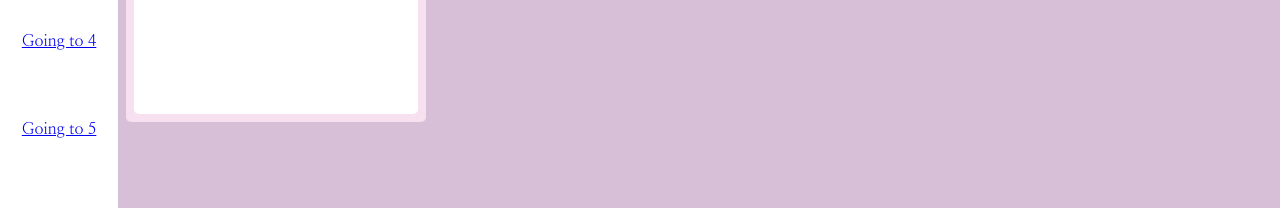
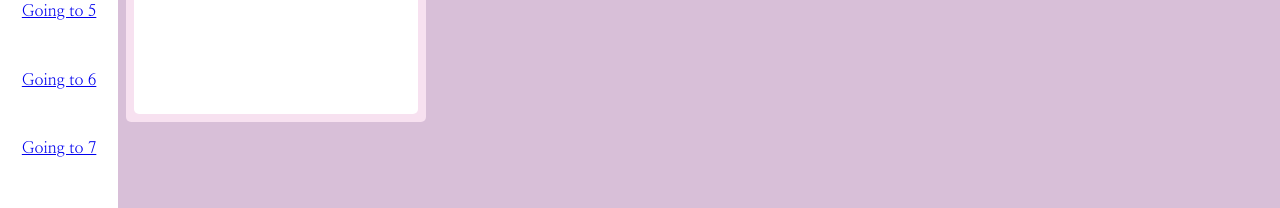
Before and after one commit to Shtekata/task-manager, a React (Create React App) app: page / in a window 1280 px wide. Shown: the part 406-614 px from the top of the page. Built offline with nearby package versions, Linux system fonts and the light colour scheme; no server answers.

Commit message:
Aside items

```diff
--- a/src/components/Aside/Aside.js
+++ b/src/components/Aside/Aside.js
@@ -10,6 +10,8 @@ const Aside = ({ onAsideItemClick }) => {
             <NavLink to='/aside/3' className='aside-item' onClick={() => onAsideItemClick(3)}>Going to 3</NavLink>
             <NavLink to='/aside/4' className='aside-item' onClick={() => onAsideItemClick(4)}>Going to 4</NavLink>
             <NavLink to='/aside/5' className='aside-item' onClick={() => onAsideItemClick(5)}>Going to 5</NavLink>
+            <NavLink to='/aside/6' className='aside-item' onClick={() => onAsideItemClick(6)}>Going to 6</NavLink>
+            <NavLink to='/aside/7' className='aside-item' onClick={() => onAsideItemClick(7)}>Going to 7</NavLink>
             <style jsx>{`
             .aside{
                 display: flex;
--- a/src/components/Body/Body.js
+++ b/src/components/Body/Body.js
@@ -54,7 +54,7 @@ class Body extends Component{
     getPosts() {
         const task = this.state.selectedTask;
         if (!task) return this.state.tasks;
-        return this.state.tasks.slice(task, task + 1);
+        return this.state.tasks.slice(task - 1, task);
     };
 
     render() {
```
